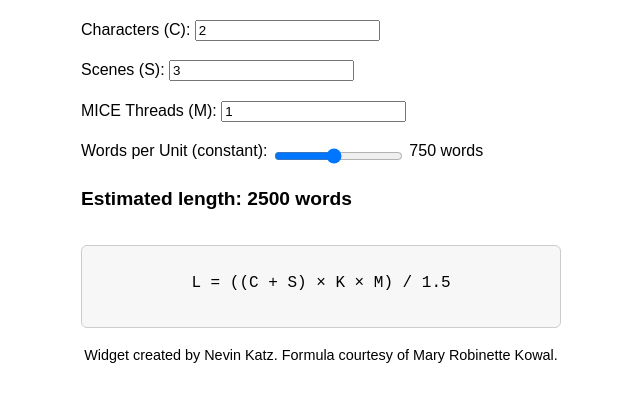
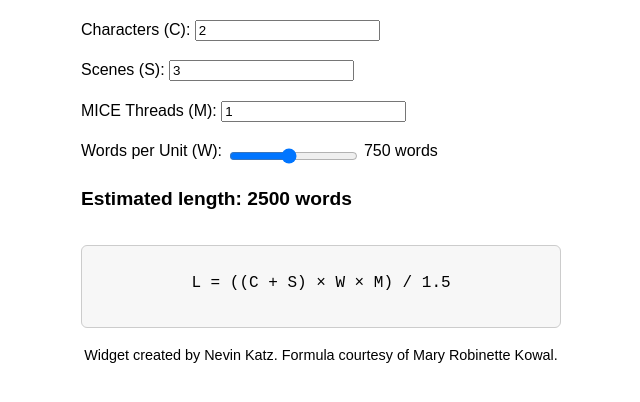
Before and after one commit to nevkatz/story-planner, a plain HTML site: page index.html in a window 1280 px wide. Shown: the part 170-572 px from the top of the page, without its empty margins (319-959 px from the left). Drawn offline with Linux system fonts and the light colour scheme.

Commit message:
changed words per unit from K to W

```diff
--- a/index.html
+++ b/index.html
@@ -30,7 +30,7 @@
 </label>
 
 <label>
-  Words per Unit (constant):
+  Words per Unit (W):
   <input type="range" id="constant" min="100" max="1500" value="750" step="50">
   <span id="constValue">750</span> words
 </label>
@@ -38,7 +38,7 @@
 <div class="output" id="output">Estimated length: —</div>
 
 <div class="equation-box">
-L = ((C + S) × K × M) / 1.5
+L = ((C + S) × W × M) / 1.5
 </div>
 <footer>Widget created by Nevin Katz. Formula courtesy of Mary Robinette Kowal.</footer>
 
```
